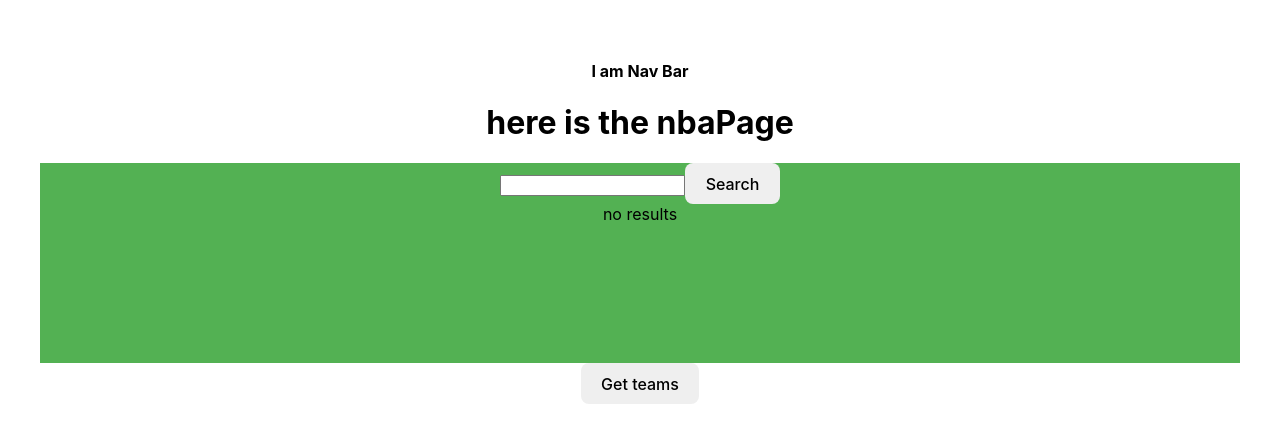
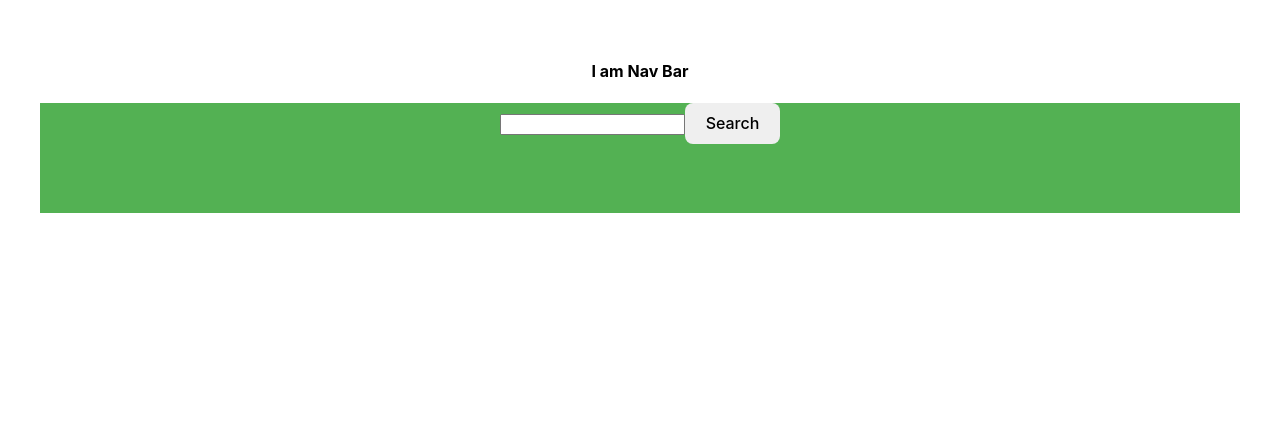
Before and after one commit to tgorsk15/stat-junky-frontend, a React (Vite) app: page /home in a window 1280 px wide. Shown: the top 442 px of the page. Built offline with nearby package versions, Linux system fonts and the light colour scheme.

Commit message:
Create skeleton for PlayerContext, which will store state variables

```diff
--- a/src/Components/PlayerCard/PlayerCard.jsx
+++ b/src/Components/PlayerCard/PlayerCard.jsx
@@ -1,19 +1,21 @@
 import PropTypes from "prop-types"
 import cardStyles from './playerCard.module.css'
 
-export const PlayerCard = ({ player1, player1Load }) => {
+export const PlayerCard = ({ player, playerLoad }) => {
 
 
     return (
         <>
-            {player1Load ? (
+            {playerLoad ? (
                  <h2>Loading</h2>
 
             ) : (
 
-                player1 && (
+                player && (
                     <div className={cardStyles.cardContainer}>
-                        I am playerCard
+                        <h2 className={cardStyles.playerTitle}>
+
+                        </h2>
                     </div>
                 )
             )}
@@ -25,5 +27,6 @@ export const PlayerCard = ({ player1, player1Load }) => {
 }
 
 PlayerCard.propTypes = {
-    player1: PropTypes.any
+    player: PropTypes.any,
+    playerLoad: PropTypes.bool
 }
--- a/src/Components/PlayerCard/playerCard.module.css
+++ b/src/Components/PlayerCard/playerCard.module.css
@@ -1,4 +1,4 @@
 .cardContainer {
     height: 300px;
-    background-color: azure;
+    background-color: rgb(233, 96, 156);
 }
--- a/src/Components/PlayerResults/PlayerResults.jsx
+++ b/src/Components/PlayerResults/PlayerResults.jsx
@@ -1,21 +1,14 @@
 import PropTypes from "prop-types"
 import nbaPage from "../../Pages/NbaPage/nbaPage.module.css"
 
-import { getPlayerStats } from "../../utils/dataFetches"
+// import { getPlayerStats } from "../../utils/dataFetches"
 
 export const PlayerResults = ({ resultsExist, results, handleResultClick }) => {
 
-    // async function handleResultClick(player) {
-    //     const seasonStats = await getPlayerStats(player)
-    //     console.log('player seasons', seasonStats)
-    //     setResults(false)
-    //     setPlayer1(seasonStats)
-
-    // }
 
     return (
         <div className={`{nbaPage.resultsBox} ${resultsExist ? nbaPage.activeList : ''}`}>
-           {resultsExist ? (
+           {resultsExist && (
 
                 results.map((player) => {
                     return (
@@ -30,8 +23,6 @@ export const PlayerResults = ({ resultsExist, results, handleResultClick }) => {
                     )
                 })
 
-            ) : (
-                <div>no results</div>
             )}
         </div>
     )
--- a/src/Components/PlayerSearch/PlayerSearch.jsx
+++ b/src/Components/PlayerSearch/PlayerSearch.jsx
@@ -8,11 +8,10 @@ import { PlayerResults } from "../PlayerResults/PlayerResults"
 import { getPlayerStats } from "../../utils/dataFetches"
 
 
-export const PlayerSearch = ({ setPlayer1, setPlayer1Load }) => {
+export const PlayerSearch = ({ setPlayer1Stats, setPlayer1Load }) => {
     const [query, changeQuery] = useState("")
     const [resultsExist, setResults] = useState(false)
     const [results, changeResults] = useState('')
-    // might need to create a loading state here for waiting for results
 
 
     async function handleSearch(e) {
@@ -36,7 +35,7 @@ export const PlayerSearch = ({ setPlayer1, setPlayer1Load }) => {
         const seasonStats = await getPlayerStats(player)
         setPlayer1Load(false)
         console.log('player seasons', seasonStats)
-        setPlayer1(seasonStats)
+        setPlayer1Stats(seasonStats)
 
     }
 
@@ -63,7 +62,7 @@ export const PlayerSearch = ({ setPlayer1, setPlayer1Load }) => {
                 resultsExist={resultsExist}
                 setResults={setResults}
                 results={results}
-                setPlayer1={setPlayer1}
+                setPlayer1Stats={setPlayer1Stats}
                 handleResultClick={handleResultClick}
             />
         </div>
@@ -72,5 +71,6 @@ export const PlayerSearch = ({ setPlayer1, setPlayer1Load }) => {
 }
 
 PlayerSearch.propTypes = {
-    setPlayer1: PropTypes.func
+    setPlayer1Stats: PropTypes.func,
+    setPlayer1Load: PropTypes.func
 }
--- a/src/Pages/NbaPage/NbaPage.jsx
+++ b/src/Pages/NbaPage/NbaPage.jsx
@@ -14,8 +14,9 @@ export const NbaPage = () => {
     const [isLoading, setLoading] = useState(false)
 
     // set up state for activePlayer1
-    const [player1, setPlayer1] = useState(null)
+    const [player1Stats, setPlayer1Stats] = useState(null)
     const [player1Load, setPlayer1Load] = useState(false)
+    // still need to bring up player1 state, which will contain player gen info
 
     // need to set up same states for player2
 
@@ -39,21 +40,26 @@ export const NbaPage = () => {
 
     return (
         <div>
-            <h1>here is the nbaPage</h1>
             <section className={`${nbaPage.playerSearchSection}`}>
                 <PlayerSearch
-                    setPlayer1={setPlayer1}
+                    setPlayer1Stats={setPlayer1Stats}
                     setPlayer1Load={setPlayer1Load}
                 />
             </section>
             <section className={nbaPage.playerCardSection}>
                 <PlayerCard
-                    player1={player1}
-                    player1Load={player1Load}
+                    playerStats={player1Stats}
+                    playerLoad={player1Load}
                 />
+                {/* set up 2nd player card here */}
             </section>
 
-            <button
+
+
+
+
+
+            {/* <button
                 onClick={handleLoadTest}
             >
                 Get teams
@@ -69,7 +75,7 @@ export const NbaPage = () => {
 
             {error && (
                 <div>An error occurred: {error.message}</div>
-            )}
+            )} */}
 
         </div>
     )
--- a/src/Pages/NbaPage/nbaPage.module.css
+++ b/src/Pages/NbaPage/nbaPage.module.css
@@ -4,8 +4,9 @@
 
 /* player search */
 .playerSearchSection {
-    height: 200px;
+    height: 110px;
     background-color: rgb(83, 177, 83);
+    margin-bottom: 55px;
 }
 
 .playerSearchForm {
--- a/src/utils/dataFetches.jsx
+++ b/src/utils/dataFetches.jsx
@@ -29,7 +29,6 @@ export async function getPlayerStats(player) {
         body: JSON.stringify(player)
     }
 
-    // in testing:
     const apiUrl = getEnvVariable()
     const response = await fetch(`${apiUrl}player/seasons`, postOptions)
     const data = await response.json()
--- /dev/null
+++ b/src/utils/usePlayer.js
@@ -0,0 +1,6 @@
+import { useContext } from "react";
+import { PlayerContext } from "./PlayerContext";
+
+export const usePlayer = () => {
+    return useContext(PlayerContext)
+}
```
Also changed, not shown: src/utils/PlayerContext.jsx (added, +29 -0 lines).
